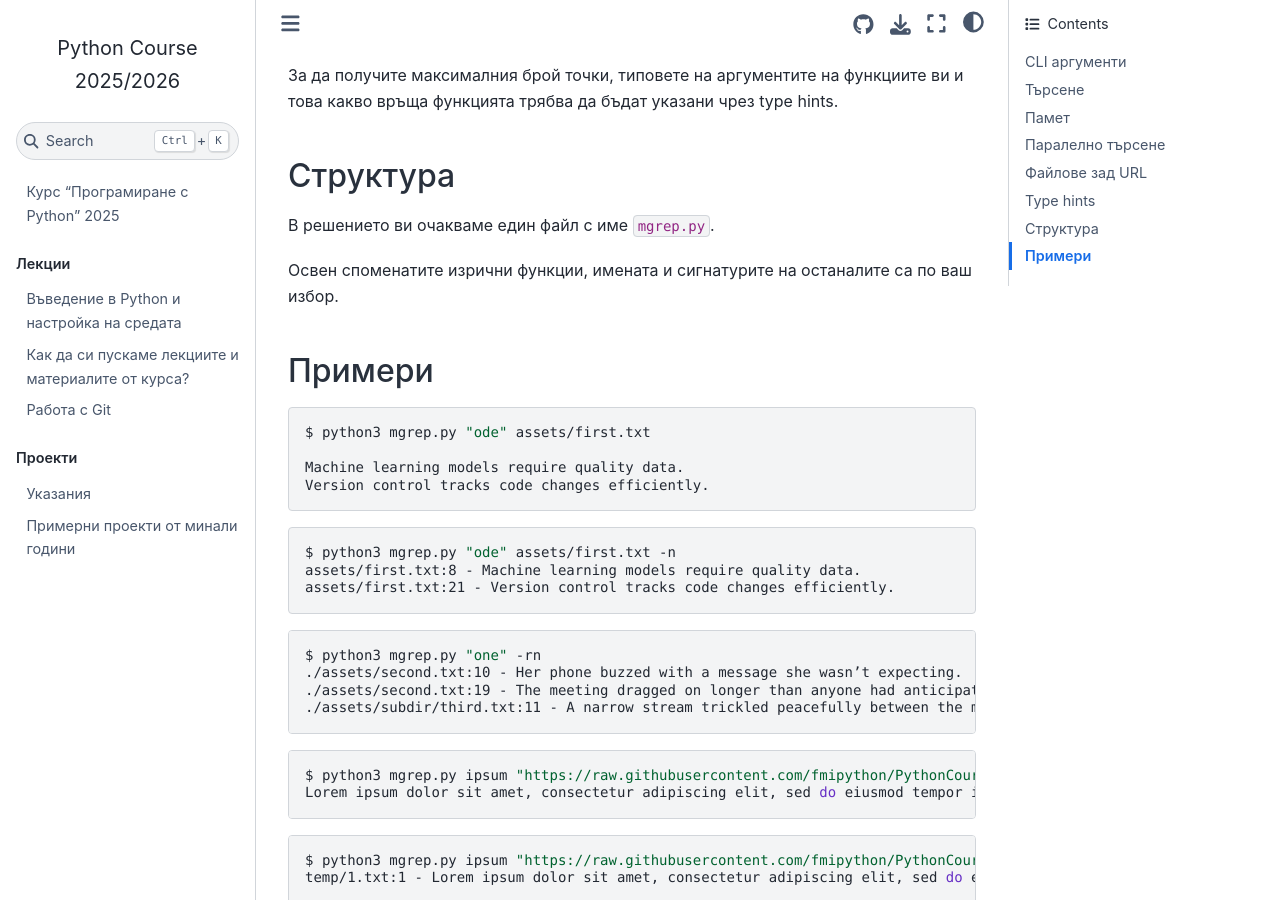
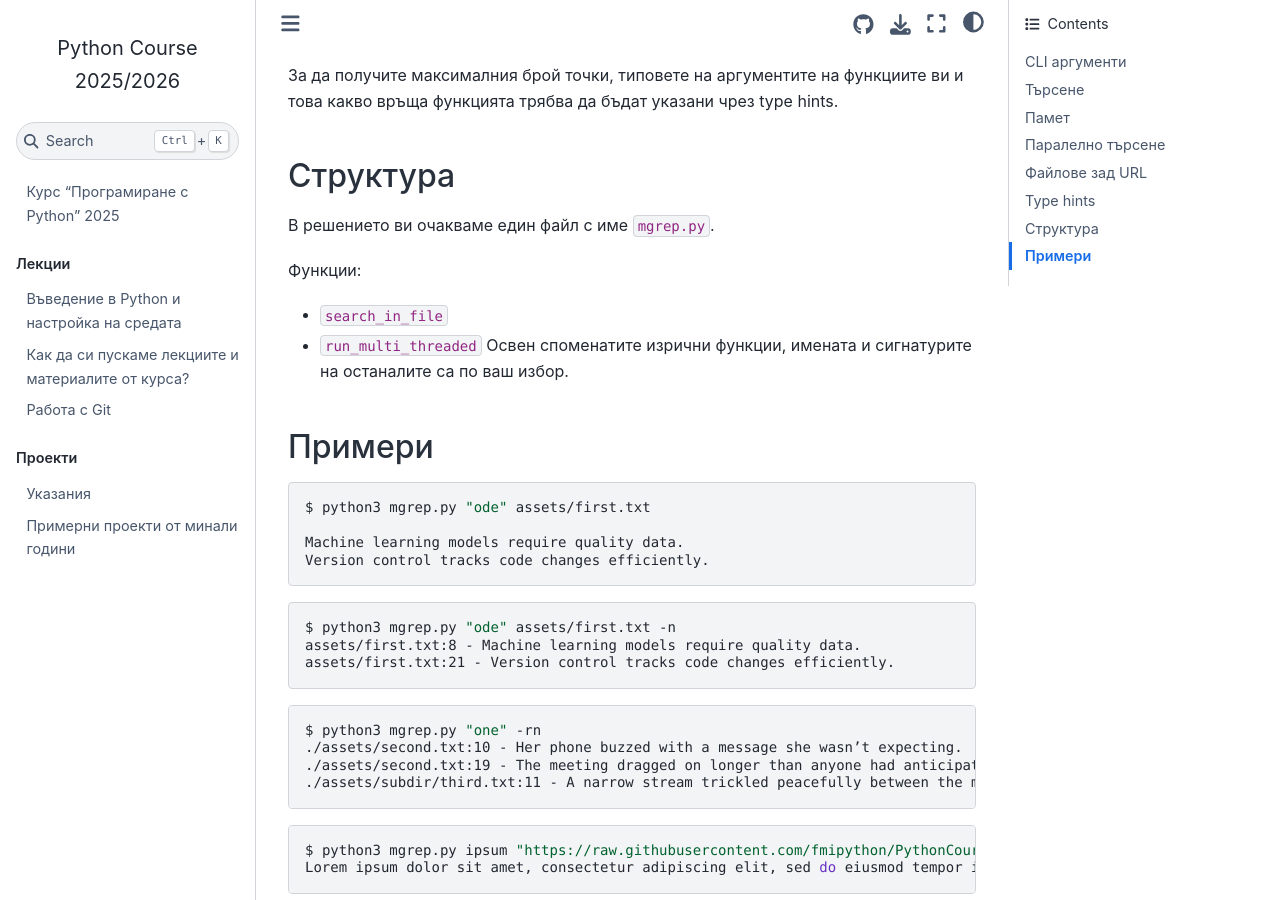
Before and after one commit to fmipython/PythonCourse2025, a Jupyter Book: the page built from homeworks/homework2/README.md, in a window 1280 px wide and 900 px high, scrolled down 2678 px. Built offline with Jupyter Book 1.0.4 settings and Sphinx 7.4.7 and the Sphinx Book theme 1.1.4, drawn with Linux system fonts in a browser that asks for light colours; pages that are not in the unit, such as notebooks, are missing from menus.

Commit message:
Updated README

```diff
--- a/homeworks/homework2/README.md
+++ b/homeworks/homework2/README.md
@@ -88,6 +88,9 @@ options:
 
 В решението ви очакваме един файл с име `mgrep.py`.
 
+Функции:
+- `search_in_file`
+- `run_multi_threaded`
 Освен споменатите изрични функции, имената и сигнатурите на останалите са по ваш избор.
 
 ## Примери
```
